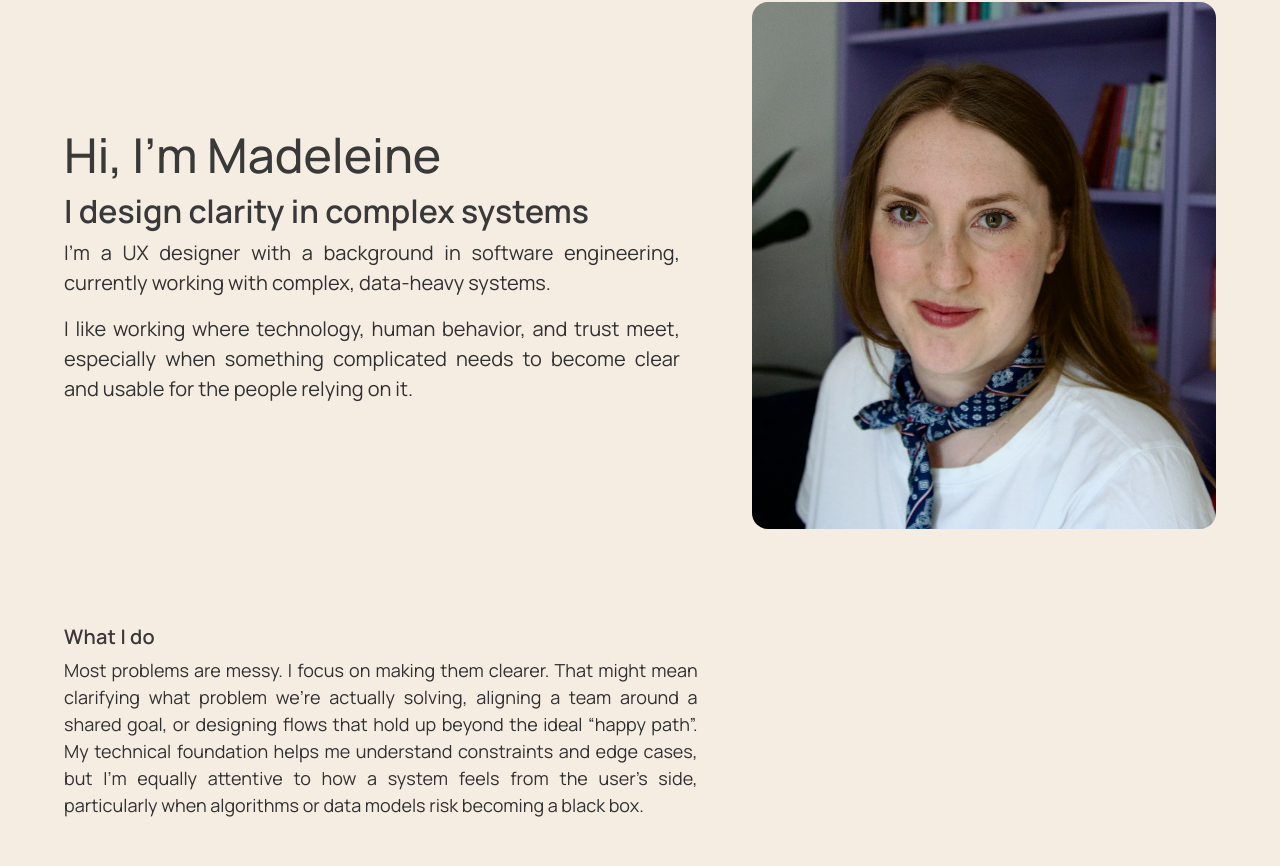
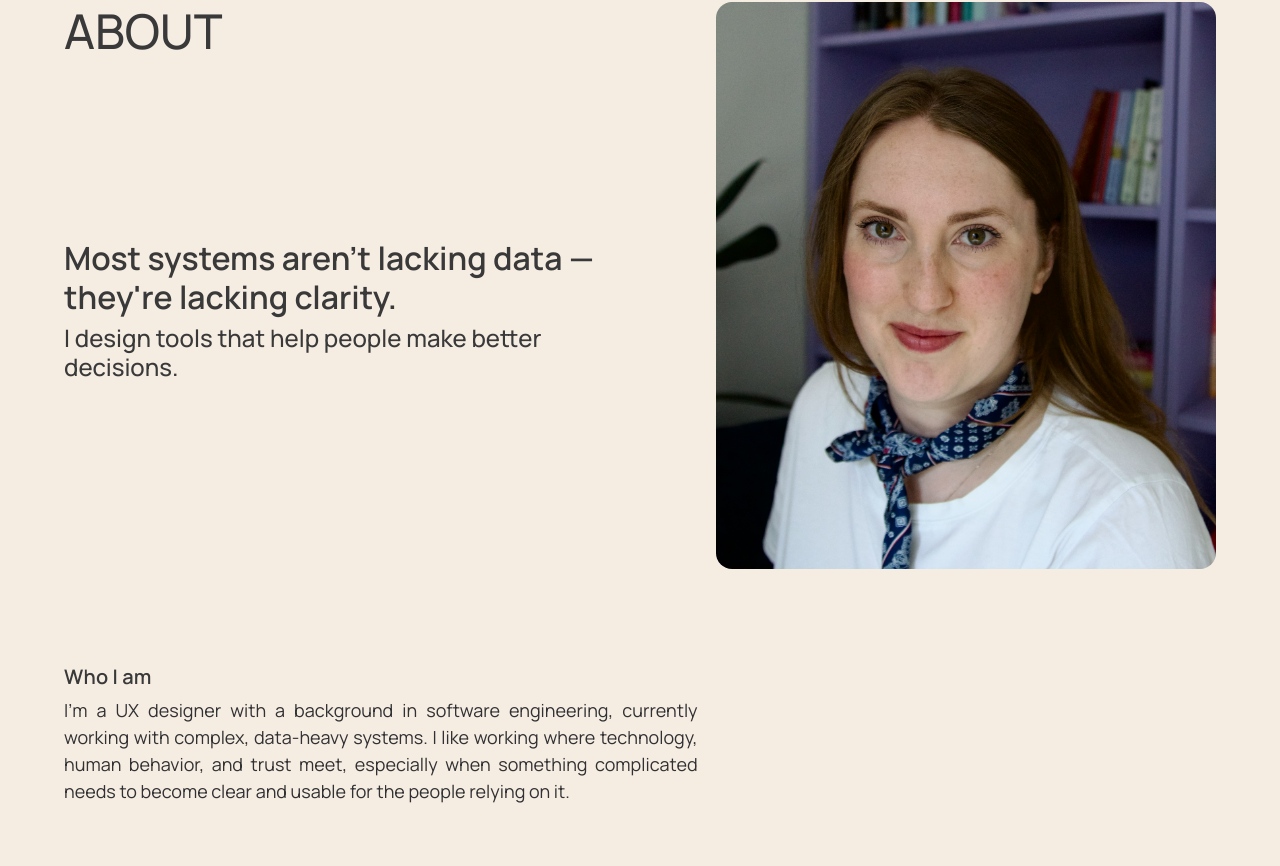
Before and after one commit to MadeleineLexen/madeleinelexen.github.io, a React (Vite) app: page /#/about in a window 1280 px wide. Shown: the part 234-1100 px from the top of the page. Built offline with nearby package versions, Linux system fonts and the light colour scheme.

Commit message:
Changed about page headings

```diff
--- a/src/components/ProjectCard.tsx
+++ b/src/components/ProjectCard.tsx
@@ -30,7 +30,6 @@ const ProjectCard = (props: ProjectCardProps) => {
           ))}
         </div>
       </div>
-      <ProjectCardCTA />
     </Link>
   );
 }
--- a/src/components/ProjectCardCTA.tsx
+++ /dev/null
@@ -1,11 +0,0 @@
-import React from "react";
-
-const ProjectCardCTA = () => {
-  return (
-    <div className="project-card-cta-mobile">
-      <span>Open project</span>
-    </div>
-  );
-};
-
-export default ProjectCardCTA;
--- a/src/pages/About.jsx
+++ b/src/pages/About.jsx
@@ -17,15 +17,16 @@ export const About = () => {
       <div className="about-container">
         <div className="about-hero-stack">
           <div className="about-hero-text">
-            <h1 className="hero-heading left">Hi, I&apos;m Madeleine</h1>
-            <h2 >I design clarity in complex systems</h2>
-            <p className="hero-subheading left">
-              I'm a UX designer with a background in software engineering, currently working with complex, data-heavy systems.
-            </p>
-            <p className="hero-subheading left">
-              I like working where technology, human behavior, and trust meet, especially when something complicated needs to become clear and usable for the people relying on it.
-            </p>
+            <h1 className="hero-heading left">ABOUT</h1>
+            <div className="about-hero-subtext">
+              <h2>Most systems aren't lacking data — they're lacking clarity.</h2>
+              <h3>
+                I design tools that help people make better decisions.</h3>
+            </div>
           </div>
+
+
+
           <div className="about-hero-image">
             <img
               src={picture2}
@@ -33,6 +34,17 @@ export const About = () => {
             />
           </div>
         </div>
+
+        <div className="about-section about-section-left">
+          <div className="about-section-inner">
+            <h2 className="about-h2-small">Who I am</h2>
+
+            <p>
+              I'm a UX designer with a background in software engineering, currently working with complex, data-heavy systems.              I like working where technology, human behavior, and trust meet, especially when something complicated needs to become clear and usable for the people relying on it.
+            </p>
+          </div>
+        </div>
+
         <div className="about-section about-section-left">
           <div className="about-section-inner">
             <h2 className="about-h2-small">What I do</h2>
@@ -41,7 +53,7 @@ export const About = () => {
             </p>
           </div>
         </div>
-        <div className="about-section about-section-right">
+        <div className="about-section about-section-left">
           <div className="about-section-inner">
             <h2 className="about-h2-small">Why I do it</h2>
             <p>
@@ -57,7 +69,7 @@ export const About = () => {
             </p>
           </div>
         </div>
-        <div className="about-section about-section-right">
+        <div className="about-section about-section-left">
           <div className="about-section-inner">
             <h2 className={"about-text-h2-normal"}>Education</h2>
             <ul>
--- a/src/pages/PausePal.jsx
+++ b/src/pages/PausePal.jsx
@@ -28,6 +28,9 @@ const PausePal = () => {
           className="page-header-image"
         />
 
+        <p className="goal-statement">People don’t take breaks because they don’t have time to think about it.</p>
+
+
 
         <ProjectTopSection
           title="PausePal"
@@ -47,7 +50,7 @@ const PausePal = () => {
 
         <SectionTextLeftContentRight
           title="Solution"
-          left={<p>PausePal runs quietly in the background while you work. At set intervals, it gently reminds you to take a short break. When a reminder appears, you can start a guided breathing exercise or do some quick stretches or desk exercises that only take a minute or two to complete.
+          left={<p>PausePal runs quietly in the background while you work. At set intervals, it gently reminds you to take a short break. When a reminder appears, you can start a guided breathing exercise or do some quick stretches or desk exercises that only take a minute or two to complete. I chose to give three options over open-ended breaks to remove decision friction in the moment.
             The exercises are designed to be simple and accessible, making it easy to move without leaving your workspace. Once the break is done, you can seamlessly return to your work, and stay active without breaking your flow.</p>}
           right={<img src={timer} alt="PausePal screenshot" />}
         />
--- a/src/pages/ProjectSection.tsx
+++ b/src/pages/ProjectSection.tsx
@@ -38,7 +38,7 @@ const projects: ProjectCardProps[] = [
 const ProjectSection = () => {
   return (
     <section className="projects page-transition">
-      <h2 className="section-heading">Projects</h2>
+      <h2 className="section-heading">PROJECTS</h2>
       <Container>
         <Row className="gx-2 justify-content-center" style={{ rowGap: '6rem' }}>
           {projects.map((project, index) => (
--- a/src/pages/styles/About.css
+++ b/src/pages/styles/About.css
@@ -9,9 +9,27 @@
 .about-hero-stack {
     display: flex;
     flex-direction: row;
-    align-items: center;
+    align-items: stretch;
     gap: 4.5rem;
     margin-bottom: 3rem;
+}
+
+.about-hero-text {
+    display: flex;
+    flex-direction: column;
+    flex: 1;
+}
+
+.about-hero-text .hero-heading {
+    margin-top: 0;
+    margin-bottom: 0;
+}
+
+.about-hero-subtext {
+    flex: 1;
+    display: flex;
+    flex-direction: column;
+    justify-content: center;
 }
 
 .about-hero-stack .hero-subheading {
```
